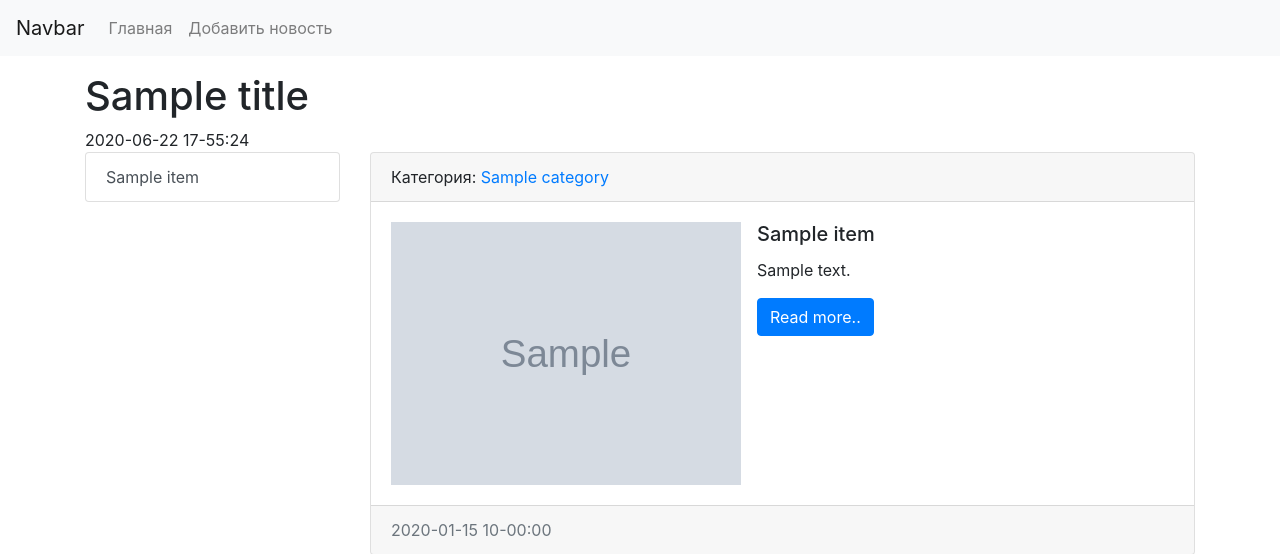
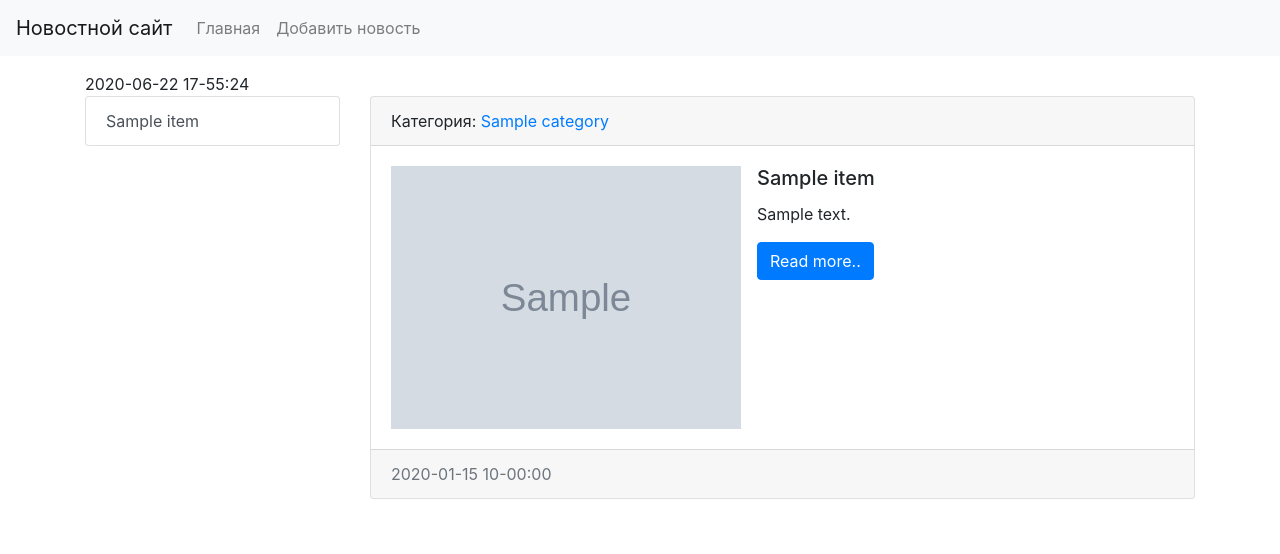
Before and after one commit to yuryshipilov/django_project_1, a Django app: template news/templates/news/index.html in a window 1280 px wide. Shown: the top 554 px of the page. Run offline with Django 3.2, Linux system fonts and the light colour scheme; the template is opened without the code that fills it: most values are stand-ins (such as "Sample title", 1, 10 or a date in 2020); grey boxes marked "Sample" are stand-in pictures; some libraries are stand-ins or nearby versions.

Commit message:
Create base template in root; Using the template inheritance

```diff
--- a/news/templates/news/index.html
+++ b/news/templates/news/index.html
@@ -1,32 +1,10 @@
-<!doctype html>
-<html lang="en">
-  <head>
-    <meta charset="utf-8">
-    <meta name="viewport" content="width=device-width, initial-scale=1, shrink-to-fit=no">
+{% extends 'base.html' %}
 
-    <link rel="stylesheet" href="https://stackpath.bootstrapcdn.com/bootstrap/4.5.0/css/bootstrap.min.css" integrity="sha384-9aIt2nRpC12Uk9gS9baDl411NQApFmC26EwAOH8WgZl5MYYxFfc+NcPb1dKGj7Sk" crossorigin="anonymous">
+{% block title %}
+    {{ title }} :: {{ block.super }}
+{% endblock %}
 
-    <title>{{ title }}</title>
-  </head>
-  <body>
-    <nav class="navbar navbar-expand-lg navbar-light bg-light">
-        <a class="navbar-brand" href="{% url 'home' %}">Navbar</a>
-        <button class="navbar-toggler" type="button" data-toggle="collapse" data-target="#navbarSupportedContent" aria-controls="navbarSupportedContent" aria-expanded="false" aria-label="Toggle navigation">
-          <span class="navbar-toggler-icon"></span>
-        </button>
-
-        <div class="collapse navbar-collapse" id="navbarSupportedContent">
-          <ul class="navbar-nav mr-auto">
-            <li class="nav-item"><a class="nav-link" href="{% url 'home' %}">Главная</a></li>
-            <li class="nav-item"><a class="nav-link" href="{% url 'home' %}">Добавить новость</a></li>
-          </ul>
-        </div>
-      </nav>
-
-    <div class="container mt-3">
-        <h1>{{ title }}</h1>
-        {% now 'Y-m-d H-i:s' %}
-        <div class='row'>
+{% block sidebar %}
 
 <div class="col-md-3">
   <div class="list-group">
@@ -35,6 +13,11 @@
     {% endfor %}
   </div>
 </div>
+
+{% endblock %}
+
+
+{% block content %}
 
 <div class="col-md-9">
   {% for item in news %}
@@ -47,7 +30,7 @@
         {% if item.photo %}
         <img src="{{ item.photo.url }}" alt="" width='350' class="mr-3">
         {% else %}
-                      <img src="https://picsum.photos/id/1060/350/300/?blur=2" alt="" class="mr-3" >
+        <img src="https://picsum.photos/id/1060/350/300/?blur=2" alt="" class="mr-3">
         {% endif %}
         <div class="media-body">
           <h5 class="card-title">{{ item.title }}</h5>
@@ -62,17 +45,5 @@
   </div>
   {% endfor %}
 </div>
-    </div>
 
-
-
-        </div>
-
-
-
-    </div>
-
-    <script src="https://code.jquery.com/jquery-3.5.1.slim.min.js" integrity="sha384-DfXdz2htPH0lsSSs5nCTpuj/zy4C+OGpamoFVy38MVBnE+IbbVYUew+OrCXaRkfj" crossorigin="anonymous"></script>
-    <script src="https://cdn.jsdelivr.net/npm/popper.js@1.16.0/dist/umd/popper.min.js" integrity="sha384-Q6E9RHvbIyZFJoft+2mJbHaEWldlvI9IOYy5n3zV9zzTtmI3UksdQRVvoxMfooAo" crossorigin="anonymous"></script>
-    <script src="https://stackpath.bootstrapcdn.com/bootstrap/4.5.0/js/bootstrap.min.js" integrity="sha384-OgVRvuATP1z7JjHLkuOU7Xw704+h835Lr+6QL9UvYjZE3Ipu6Tp75j7Bh/kR0JKI" crossorigin="anonymous"></script>
-  </body>
+{% endblock %}
--- /dev/null
+++ b/templates/base.html
@@ -0,0 +1,28 @@
+<!doctype html>
+<html lang="en">
+  <head>
+    <meta charset="utf-8">
+    <meta name="viewport" content="width=device-width, initial-scale=1, shrink-to-fit=no">
+
+    <link rel="stylesheet" href="https://stackpath.bootstrapcdn.com/bootstrap/4.5.0/css/bootstrap.min.css" integrity="sha384-9aIt2nRpC12Uk9gS9baDl411NQApFmC26EwAOH8WgZl5MYYxFfc+NcPb1dKGj7Sk" crossorigin="anonymous">
+
+    <title>{% block title %}Новости со всего мира{% endblock %}</title>
+</head>
+<body>
+    {% include 'inc/_nav.html' %}
+    <div class="container mt-3">
+    {% now 'Y-m-d H-i:s' %}
+        <div class='row'>
+                {% block sidebar %}SIDEBAR{% endblock %}
+                {% block content %}CONTENT{% endblock %}
+        </div>
+
+
+
+    </div>
+</div>
+
+    <script src="https://code.jquery.com/jquery-3.5.1.slim.min.js" integrity="sha384-DfXdz2htPH0lsSSs5nCTpuj/zy4C+OGpamoFVy38MVBnE+IbbVYUew+OrCXaRkfj" crossorigin="anonymous"></script>
+    <script src="https://cdn.jsdelivr.net/npm/popper.js@1.16.0/dist/umd/popper.min.js" integrity="sha384-Q6E9RHvbIyZFJoft+2mJbHaEWldlvI9IOYy5n3zV9zzTtmI3UksdQRVvoxMfooAo" crossorigin="anonymous"></script>
+    <script src="https://stackpath.bootstrapcdn.com/bootstrap/4.5.0/js/bootstrap.min.js" integrity="sha384-OgVRvuATP1z7JjHLkuOU7Xw704+h835Lr+6QL9UvYjZE3Ipu6Tp75j7Bh/kR0JKI" crossorigin="anonymous"></script>
+</body>
--- /dev/null
+++ b/templates/inc/_nav.html
@@ -0,0 +1,13 @@
+<nav class="navbar navbar-expand-lg navbar-light bg-light">
+        <a class="navbar-brand" href="{% url 'home' %}">Новостной сайт</a>
+        <button class="navbar-toggler" type="button" data-toggle="collapse" data-target="#navbarSupportedContent" aria-controls="navbarSupportedContent" aria-expanded="false" aria-label="Toggle navigation">
+          <span class="navbar-toggler-icon"></span>
+        </button>
+
+        <div class="collapse navbar-collapse" id="navbarSupportedContent">
+          <ul class="navbar-nav mr-auto">
+            <li class="nav-item"><a class="nav-link" href="{% url 'home' %}">Главная</a></li>
+            <li class="nav-item"><a class="nav-link" href="{% url 'home' %}">Добавить новость</a></li>
+          </ul>
+        </div>
+</nav>
```
Also changed, not shown: news/templates/news/category.html (+11 -41 lines). Lines whose indentation alone changed are shown as unchanged.
